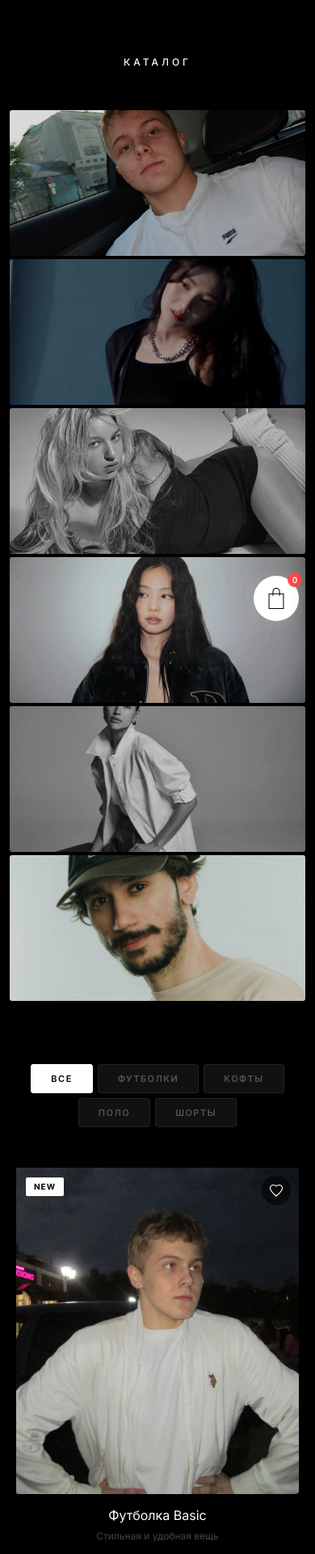
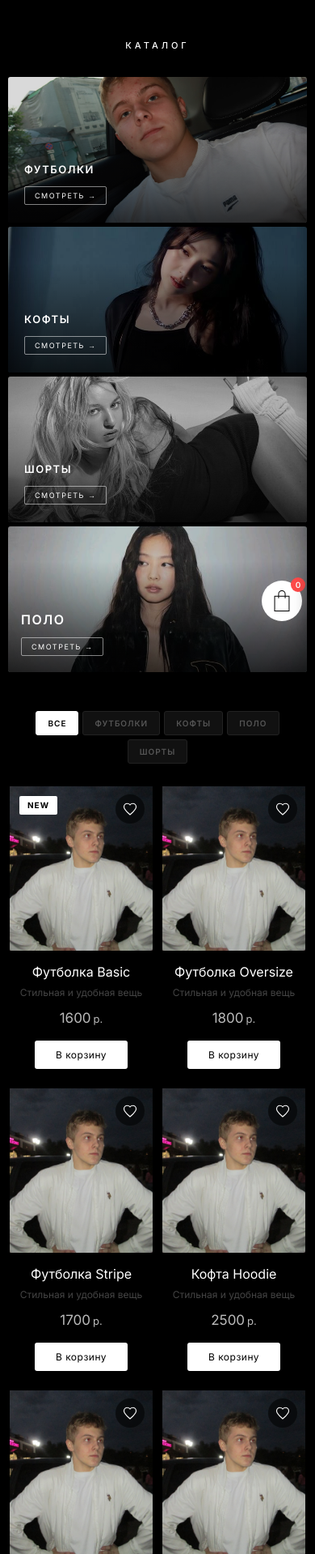
Before and after one commit to firsovak-hash/store, a Flask app: page /catalog in a window 390 px wide. Shown: the part 57-1976 px from the top of the page at 81% size. Run offline with Flask 3, Linux system fonts and the light colour scheme.

Commit message:
Fix cart open-on-add, /order route, selectCategory, expose renderT706Cart globally
Co-Authored-By: Claude Sonnet 4.6 <noreply@anthropic.com>

```diff
--- a/app.py
+++ b/app.py
@@ -164,6 +164,12 @@ def index():
 def catalog():
     return render_template('catalog.html', products=PRODUCTS_LIST)
 
+@app.route('/order')
+def order_page():
+    cart = session.get('cart', [])
+    total = sum(item['price'] * item.get('quantity', 1) for item in cart)
+    return render_template('order.html', cart=cart, total=total)
+
 @app.route('/cart')
 def cart_page():
     """Страница корзины"""
--- a/templates/base.html
+++ b/templates/base.html
@@ -531,6 +531,7 @@
     window.updateLikesCount = updateLikesCount;
     window.updateCartCount  = updateCartCount;
     window.openCart = openCart;
+    window.renderT706Cart = renderT706Cart;
 </script>
 
 {% block extra_js %}{% endblock %}
--- a/templates/catalog.html
+++ b/templates/catalog.html
@@ -28,17 +28,44 @@
     .hp-mosaic__item {
         position: relative; overflow: hidden; border-radius: 3px;
         opacity: 0; transform: translateY(24px);
-        transition: opacity 0.6s ease, transform 0.6s ease;
+        transition: opacity 1.8s ease, transform 1.8s ease;
     }
     .hp-mosaic__item.visible { opacity: 1; transform: translateY(0); }
     .hp-mosaic__item:hover { z-index: 2; }
 
-    .hp-mosaic__item:nth-child(1) { grid-column: 1 / 9;  grid-row: 1 / 4; }
-    .hp-mosaic__item:nth-child(2) { grid-column: 9 / 13; grid-row: 1 / 3; }
-    .hp-mosaic__item:nth-child(3) { grid-column: 9 / 13; grid-row: 3 / 4; }
-    .hp-mosaic__item:nth-child(4) { grid-column: 4 / 13; grid-row: 4 / 5; }
-    .hp-mosaic__item:nth-child(5) { grid-column: 1 / 7;  grid-row: 5 / 6; }
-    .hp-mosaic__item:nth-child(6) { grid-column: 7 / 13; grid-row: 5 / 7; }
+    .hp-mosaic__item:nth-child(1) { grid-column: 1 / 5;  grid-row: 1 / 4; }
+    .hp-mosaic__item:nth-child(2) { grid-column: 5 / 9;  grid-row: 1 / 4; }
+    .hp-mosaic__item:nth-child(3) { grid-column: 9 / 13; grid-row: 1 / 4; }
+    .hp-mosaic__item:nth-child(4) { grid-column: 1 / 13; grid-row: 4 / 6; }
+
+    .hp-mosaic__cat-label {
+        position: absolute; bottom: 0; left: 0; right: 0;
+        padding: 60px 20px 22px;
+        background: linear-gradient(180deg, transparent 0%, rgba(0,0,0,0.72) 100%);
+        display: flex; flex-direction: column; align-items: flex-start; gap: 10px;
+        pointer-events: none;
+    }
+    .hp-mosaic__cat-label > * { pointer-events: auto; }
+    .hp-mosaic__cat-name {
+        font-size: 17px; font-weight: 600; letter-spacing: 2.5px;
+        text-transform: uppercase; color: #fff; font-family: 'Inter', sans-serif;
+    }
+    .hp-mosaic__cat-btn {
+        background: transparent; border: 1px solid rgba(255,255,255,0.5);
+        color: #fff; padding: 7px 16px; font-size: 10px;
+        letter-spacing: 1.5px; text-transform: uppercase;
+        cursor: pointer; border-radius: 2px; font-family: 'Inter', sans-serif;
+        transition: background 0.2s, border-color 0.2s;
+    }
+    .hp-mosaic__cat-btn:hover { background: rgba(255,255,255,0.18); border-color: #fff; }
+
+    .hp-mosaic__item:nth-child(4) .hp-mosaic__cat-label {
+        top: 0; right: auto; width: 40%; flex-direction: column;
+        align-items: flex-start; justify-content: center;
+        padding: 0 0 0 48px;
+        background: linear-gradient(90deg, rgba(0,0,0,0.62) 0%, transparent 100%);
+    }
+    .hp-mosaic__item:nth-child(4) .hp-mosaic__cat-name { font-size: 26px; }
 
     .hp-mosaic__image {
         width: 100%; height: 100%; object-fit: cover; display: block;
@@ -47,16 +74,33 @@
     }
     .hp-mosaic__item:hover .hp-mosaic__image { transform: scale(1.04); filter: brightness(1); }
 
-    @media (max-width: 900px) {
-        .hp-mosaic { padding: 0 20px 40px; }
-        .hp-mosaic__grid { grid-auto-rows: 140px; gap: 6px; }
-        .hp-mosaic__item:nth-child(n) { grid-column: span 6; grid-row: span 1; }
+    @media (max-width: 860px) {
+        .hp-mosaic { padding: 0 16px 32px; }
+        .hp-mosaic__grid { grid-auto-rows: 160px; gap: 6px; }
         .hp-mosaic__item:nth-child(1),
-        .hp-mosaic__item:nth-child(4) { grid-column: 1 / -1; }
+        .hp-mosaic__item:nth-child(2),
+        .hp-mosaic__item:nth-child(3) { grid-column: span 4; grid-row: 1 / 3; }
+        .hp-mosaic__item:nth-child(4) { grid-column: 1 / -1; grid-row: 3 / 5; }
+        .hp-mosaic__item:nth-child(4) .hp-mosaic__cat-label { width: 55%; padding-left: 32px; }
+        .hp-mosaic__item:nth-child(4) .hp-mosaic__cat-name { font-size: 20px; }
     }
-    @media (max-width: 560px) {
-        .hp-mosaic__grid { grid-auto-rows: 180px; gap: 4px; }
-        .hp-mosaic__item:nth-child(n) { grid-column: 1 / -1; grid-row: span 1; }
+    @media (max-width: 600px) {
+        .hp-mosaic { padding: 0 10px 24px; }
+        .hp-mosaic__grid { grid-auto-rows: 200px; gap: 5px; }
+        .hp-mosaic__item:nth-child(1),
+        .hp-mosaic__item:nth-child(2),
+        .hp-mosaic__item:nth-child(3) { grid-column: span 4; grid-row: span 1; }
+        .hp-mosaic__item:nth-child(4) { grid-column: 1 / -1; grid-row: span 1; }
+        .hp-mosaic__item:nth-child(4) .hp-mosaic__cat-label { width: 100%; padding: 60px 16px 20px; background: linear-gradient(180deg,transparent 0%,rgba(0,0,0,0.72) 100%); flex-direction: column; align-items: flex-start; justify-content: flex-end; top: auto; }
+        .hp-mosaic__item:nth-child(4) .hp-mosaic__cat-name { font-size: 16px; }
+        .hp-mosaic__cat-name { font-size: 13px; letter-spacing: 1.5px; }
+        .hp-mosaic__cat-btn { padding: 5px 12px; font-size: 9px; }
+    }
+    @media (max-width: 420px) {
+        .hp-mosaic__item:nth-child(1),
+        .hp-mosaic__item:nth-child(2),
+        .hp-mosaic__item:nth-child(3) { grid-column: 1 / -1; grid-row: span 1; }
+        .hp-mosaic__grid { grid-auto-rows: 180px; }
     }
 
     /* ── CATEGORY TABS ── */
@@ -82,7 +126,7 @@
     }
     .t754__col {
         text-align: center; opacity: 0; transform: translateY(20px);
-        transition: opacity 0.5s ease, transform 0.5s ease;
+        transition: opacity 1.5s ease, transform 1.5s ease;
     }
     .t754__col.visible { opacity: 1; transform: translateY(0); }
 
@@ -217,19 +261,31 @@
 
     /* ── RESPONSIVE ── */
     @media (max-width: 900px) {
-        .t754__parent { grid-template-columns: repeat(2, 1fr); gap: 40px 20px; }
+        .t754__parent { grid-template-columns: repeat(2, 1fr); gap: 36px 18px; }
         .t754 { padding: 0 20px 80px; }
+        .cat-tabs { padding: 32px 16px 36px; }
     }
     @media (max-width: 560px) {
+        .t754__parent { grid-template-columns: repeat(2, 1fr); gap: 24px 12px; }
+        .t754 { padding: 0 12px 60px; }
+        .t706__cartpage { width: 100vw; }
+        .t706__carticon { bottom: 20px; right: 16px; width: 50px; height: 50px; }
+        .cat-tabs { padding: 24px 12px 28px; gap: 5px; }
+        .cat-tab { padding: 8px 14px; font-size: 10px; letter-spacing: 1px; }
+        .catalog-section-title { padding: 40px 16px 30px; font-size: 11px; }
+    }
+    @media (max-width: 380px) {
         .t754__parent { grid-template-columns: 1fr; }
-        .t706__cartpage { width: 100vw; }
-        .t706__carticon { bottom: 20px; right: 20px; }
-        .hp-mosaic { padding: 0 12px 30px; }
     }
     @media (max-width: 640px) {
-        .prod-popup-inner { flex-direction: column; max-height: 95vh; }
-        .prod-popup-left { width: 100%; max-height: 45vw; }
-        .prod-popup-right { padding: 20px 18px 18px; }
+        .prod-popup { padding: 0; }
+        .prod-popup-inner { flex-direction: column; max-height: 100vh; border-radius: 0; }
+        .prod-popup-left { width: 100%; height: 52vw; min-height: 180px; flex-shrink: 0; }
+        .prod-popup-main-img { height: 100%; }
+        .prod-popup-right { padding: 16px 16px 24px; gap: 14px; overflow-y: auto; }
+        .prod-popup-name { font-size: 18px; }
+        .prod-popup-price { font-size: 18px; }
+        .prod-popup-close { top: 10px; right: 10px; font-size: 32px; width: 40px; height: 40px; background: rgba(0,0,0,0.3); color: #fff; border-radius: 50%; }
     }
 </style>
 {% endblock %}
@@ -243,16 +299,18 @@
         <div class="hp-mosaic__wrapper">
             <div class="hp-mosaic__grid">
                 {% set collage = [
-                    'images/F5E7DA07-C765-4964-AB7B-839DDB607723_1_105_c.jpeg',
-                    'images/_ (1).jpeg',
-                    'images/horizontal.jpeg',
-                    'images/★.jpeg',
-                    'images/_.jpeg',
-                    'images/olá esse sou eu_desculpes_portrait, man, retrato masculino, retrato.jpeg'
+                    ('images/F5E7DA07-C765-4964-AB7B-839DDB607723_1_105_c.jpeg', 'Футболки', 'tshirts'),
+                    ('images/_ (1).jpeg',      'Кофты',    'hoodies'),
+                    ('images/horizontal.jpeg', 'Шорты',    'shorts'),
+                    ('images/★.jpeg',          'Поло',     'polo'),
                 ] %}
-                {% for img in collage %}
+                {% for img, label, cat in collage %}
                 <div class="hp-mosaic__item">
-                    <img src="{{ url_for('static', filename=img) }}" alt="" class="hp-mosaic__image">
+                    <img src="{{ url_for('static', filename=img) }}" alt="{{ label }}" class="hp-mosaic__image">
+                    <div class="hp-mosaic__cat-label">
+                        <span class="hp-mosaic__cat-name">{{ label }}</span>
+                        <button class="hp-mosaic__cat-btn" onclick="selectCategory('{{ cat }}')">Смотреть →</button>
+                    </div>
                 </div>
                 {% endfor %}
             </div>
@@ -384,7 +442,7 @@
     const mosaicObs = new IntersectionObserver((entries) => {
         entries.forEach((e, i) => {
             if (e.isIntersecting) {
-                setTimeout(() => e.target.classList.add('visible'), i * 70);
+                setTimeout(() => e.target.classList.add('visible'), i * 210);
                 mosaicObs.unobserve(e.target);
             }
         });
@@ -395,7 +453,7 @@
     const itemObs = new IntersectionObserver((entries) => {
         entries.forEach((e, i) => {
             if (e.isIntersecting) {
-                setTimeout(() => e.target.classList.add('visible'), i * 60);
+                setTimeout(() => e.target.classList.add('visible'), i * 180);
                 itemObs.unobserve(e.target);
             }
         });
@@ -435,7 +493,7 @@
                     body: JSON.stringify({ product_id: id, name, price: parseInt(price) })
                 });
                 const data = await res.json();
-                if (data.success) { showToast(name + ' добавлен'); updateAllCounters(); renderCart(); }
+                if (data.success) { updateAllCounters(); renderCart(); openCart(); }
             } catch {}
         });
     });
@@ -496,6 +554,14 @@
                 if (el) el.textContent = count || 0;
             });
         } catch {}
+    }
+
+    function selectCategory(cat) {
+        document.querySelectorAll('.cat-tab').forEach(t => t.classList.remove('active'));
+        const tab = document.querySelector(`.cat-tab[data-cat="${cat}"]`);
+        if (tab) { tab.classList.add('active'); tab.click(); }
+        const tabs = document.querySelector('.cat-tabs');
+        if (tabs) tabs.scrollIntoView({ behavior: 'smooth', block: 'start' });
     }
 
     function showToast(msg) {
@@ -566,7 +632,7 @@
                 body: JSON.stringify({ product_id: String(id)+(size?'_'+size:''), name: fullName, price: Number(price) })
             });
             const data = await res.json();
-            if (data.success) { closeProdPopup(); showToast('Добавлено в корзину'); updateAllCounters(); }
+            if (data.success) { closeProdPopup(); updateAllCounters(); renderCart(); openCart(); }
         } catch {}
     }
 
--- a/templates/index.html
+++ b/templates/index.html
@@ -520,8 +520,9 @@
             const data = await res.json();
             if (data.success) {
                 closeProdPopup();
-                showToast('Добавлено в корзину');
                 updateCartCount();
+                if (window.renderT706Cart) renderT706Cart();
+                if (window.openCart) openCart();
             }
         } catch {}
     }
@@ -560,8 +561,9 @@
             });
             const data = await response.json();
             if (data.success) {
-                showToast('✅ ' + productName + ' добавлен');
                 updateCartCount();
+                if (window.renderT706Cart) renderT706Cart();
+                if (window.openCart) openCart();
             } else {
                 showToast('❌ Ошибка', true);
             }
```
